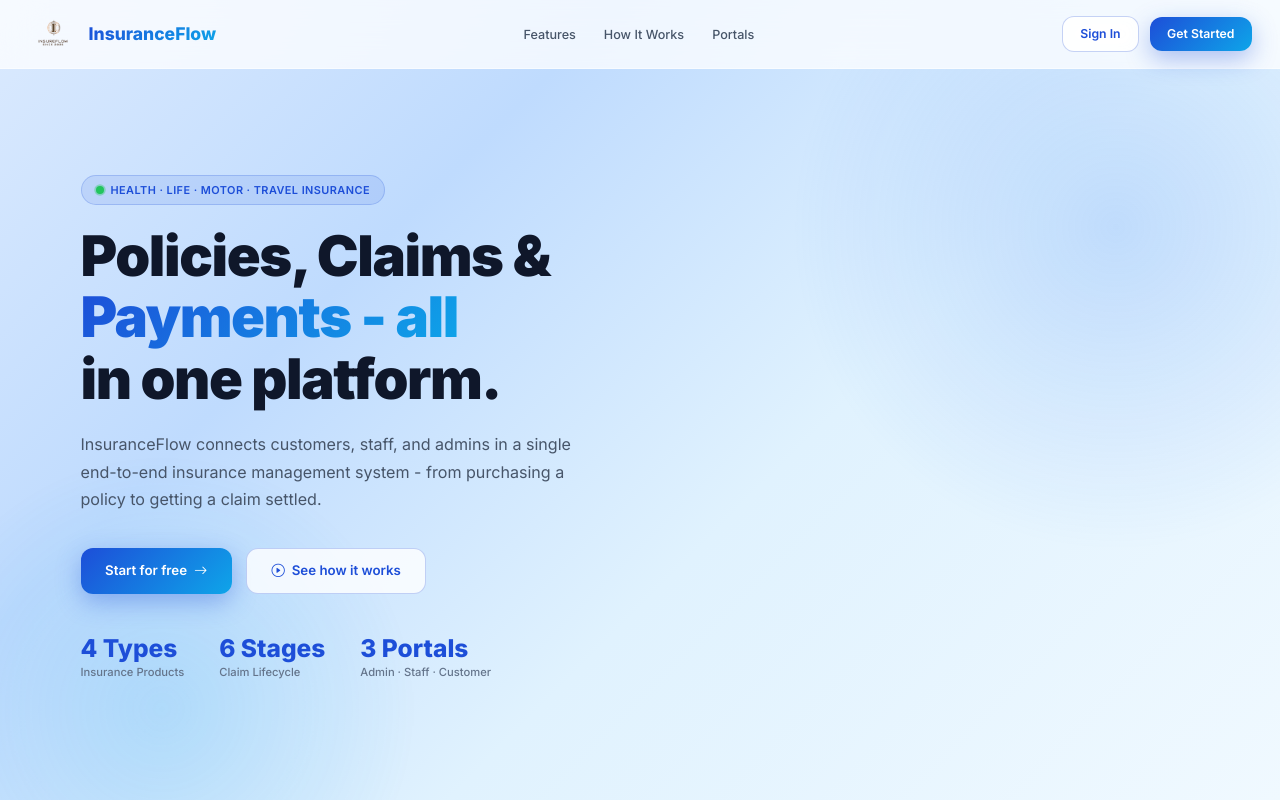
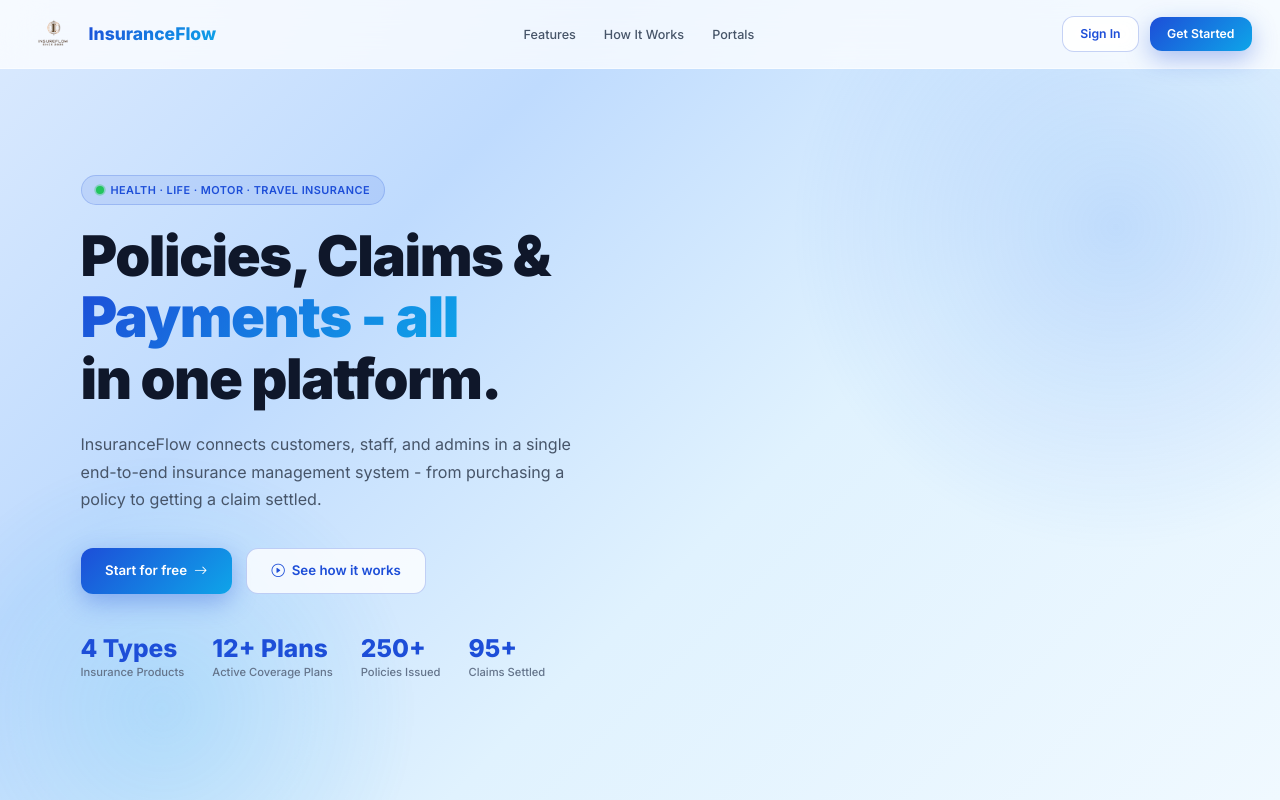
Before and after one commit to Gurry-12/insurance-policy-claim-management-app-ui, a React (Vite) app: page / in a window 1280 px wide. Shown: the top 800 px of the page. Built offline with nearby package versions, Linux system fonts and the light colour scheme; no server answers.

Commit message:
feat: make Landing Page hero stats dynamic with live stats API and CountUp animation

```diff
--- a/src/pages/LandingPage.jsx
+++ b/src/pages/LandingPage.jsx
@@ -2,15 +2,76 @@ import { useState, useEffect } from "react";
 import { Link } from "react-router-dom";
 import logoSrc from "../assets/logo/insurance-vector.png";
 import heroImg from "../assets/logo/insurance-heart-vector.png";
+import { getPlatformStats } from "../services/publicService";
 import "../pages/css/LandingPage.css";
+
+const CountUp = ({ end, suffix = "", duration = 1400 }) => {
+  const [count, setCount] = useState(0);
+
+  useEffect(() => {
+    const target = Number(end) || 0;
+    if (target === 0) {
+      setCount(0);
+      return;
+    }
+    const steps = 35;
+    const stepTime = duration / steps;
+    const increment = target / steps;
+    let currentStep = 0;
+
+    const timer = setInterval(() => {
+      currentStep++;
+      if (currentStep >= steps) {
+        setCount(target);
+        clearInterval(timer);
+      } else {
+        setCount(Math.floor(increment * currentStep));
+      }
+    }, stepTime);
+
+    return () => clearInterval(timer);
+  }, [end, duration]);
+
+  return (
+    <span>
+      {count}
+      {suffix}
+    </span>
+  );
+};
 
 const LandingPage = () => {
   const [scrolled, setScrolled] = useState(false);
+  const [stats, setStats] = useState({
+    activeProducts: 4,
+    activePlans: 12,
+    totalPolicies: 250,
+    claimsProcessed: 95,
+  });
 
   useEffect(() => {
     const onScroll = () => setScrolled(window.scrollY > 20);
     window.addEventListener("scroll", onScroll, { passive: true });
     return () => window.removeEventListener("scroll", onScroll);
+  }, []);
+
+  useEffect(() => {
+    const fetchLiveStats = async () => {
+      try {
+        const data = await getPlatformStats();
+        if (data) {
+          setStats({
+            activeProducts: data.activeProducts || 4,
+            activePlans: data.activePlans || 12,
+            totalPolicies: data.totalPolicies || 250,
+            claimsProcessed: data.claimsProcessed || 95,
+          });
+        }
+      } catch (error) {
+        // Fallback default numbers are already set in state
+      }
+    };
+    fetchLiveStats();
   }, []);
 
   const features = [
@@ -172,18 +233,28 @@ const LandingPage = () => {
               </div>
               <div className="lp-hero-stats">
                 <div>
-                  <div className="lp-hero-stat-val">4 Types</div>
+                  <div className="lp-hero-stat-val">
+                    <CountUp end={stats.activeProducts} suffix=" Types" />
+                  </div>
                   <div className="lp-hero-stat-label">Insurance Products</div>
                 </div>
                 <div>
-                  <div className="lp-hero-stat-val">6 Stages</div>
-                  <div className="lp-hero-stat-label">Claim Lifecycle</div>
+                  <div className="lp-hero-stat-val">
+                    <CountUp end={stats.activePlans} suffix="+ Plans" />
+                  </div>
+                  <div className="lp-hero-stat-label">Active Coverage Plans</div>
                 </div>
                 <div>
-                  <div className="lp-hero-stat-val">3 Portals</div>
-                  <div className="lp-hero-stat-label">
-                    Admin · Staff · Customer
+                  <div className="lp-hero-stat-val">
+                    <CountUp end={stats.totalPolicies} suffix="+" />
                   </div>
+                  <div className="lp-hero-stat-label">Policies Issued</div>
+                </div>
+                <div>
+                  <div className="lp-hero-stat-val">
+                    <CountUp end={stats.claimsProcessed} suffix="+" />
+                  </div>
+                  <div className="lp-hero-stat-label">Claims Settled</div>
                 </div>
               </div>
             </div>
--- a/src/pages/css/LandingPage.css
+++ b/src/pages/css/LandingPage.css
@@ -246,7 +246,8 @@
 }
 .lp-hero-stats {
   display: flex;
-  gap: 2.5rem;
+  gap: 2rem;
+  row-gap: 1.25rem;
   margin-top: 3rem;
   flex-wrap: wrap;
   animation: lpFadeUp 0.6s 0.4s ease both;
--- /dev/null
+++ b/src/services/publicService.js
@@ -0,0 +1,25 @@
+import axiosInstance from '../api/axiosInstance';
+
+/**
+ * Fetches live platform statistics for the public landing page.
+ * Falls back gracefully to default numbers if the API fails or is unreachable.
+ */
+export const getPlatformStats = async () => {
+  try {
+    const response = await axiosInstance.get('/public/stats');
+    return response.data || {
+      activeProducts: 4,
+      activePlans: 12,
+      totalPolicies: 250,
+      claimsProcessed: 95,
+    };
+  } catch (error) {
+    console.warn('Could not fetch live platform stats, using fallback default numbers:', error);
+    return {
+      activeProducts: 4,
+      activePlans: 12,
+      totalPolicies: 250,
+      claimsProcessed: 95,
+    };
+  }
+};
```
